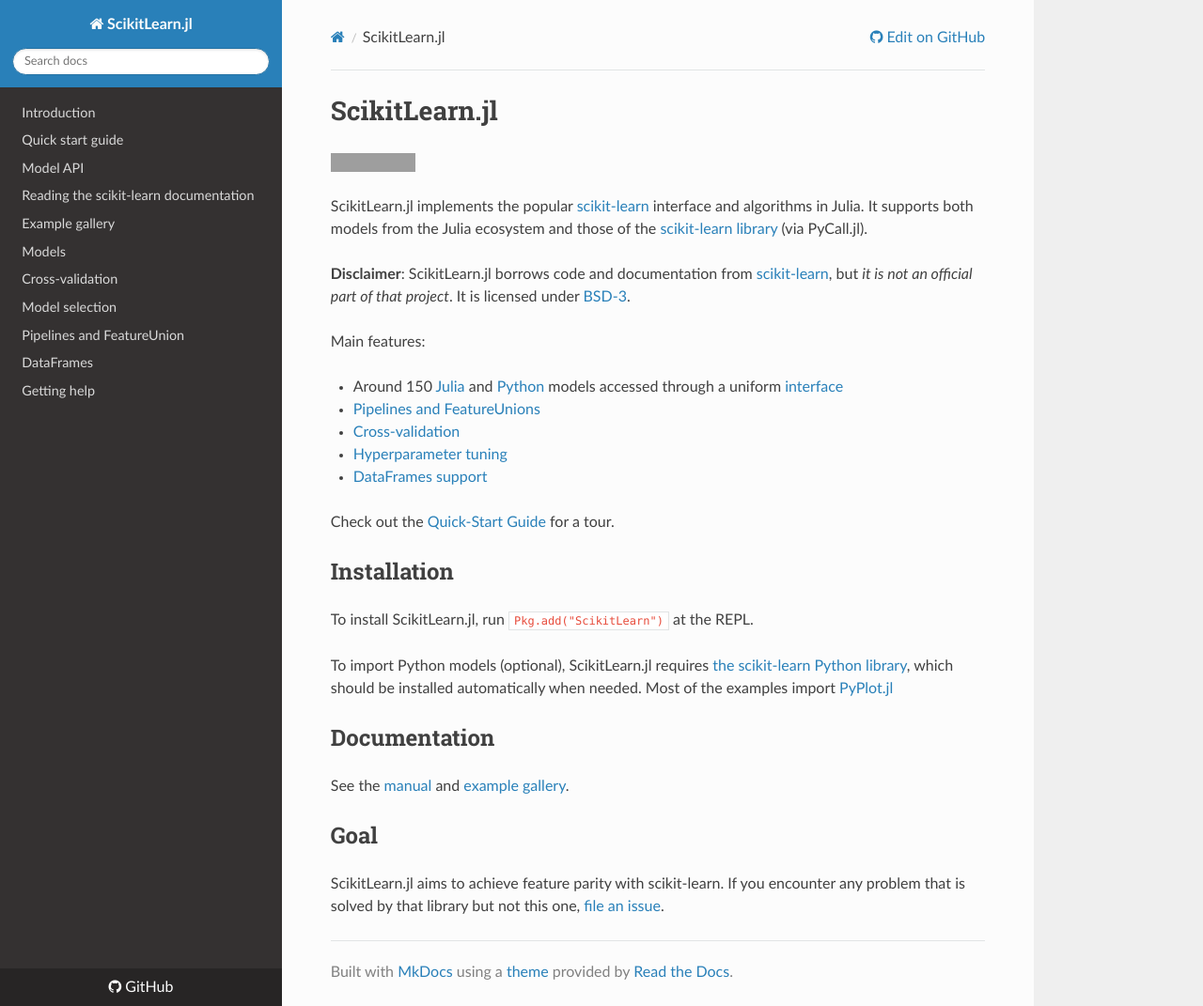
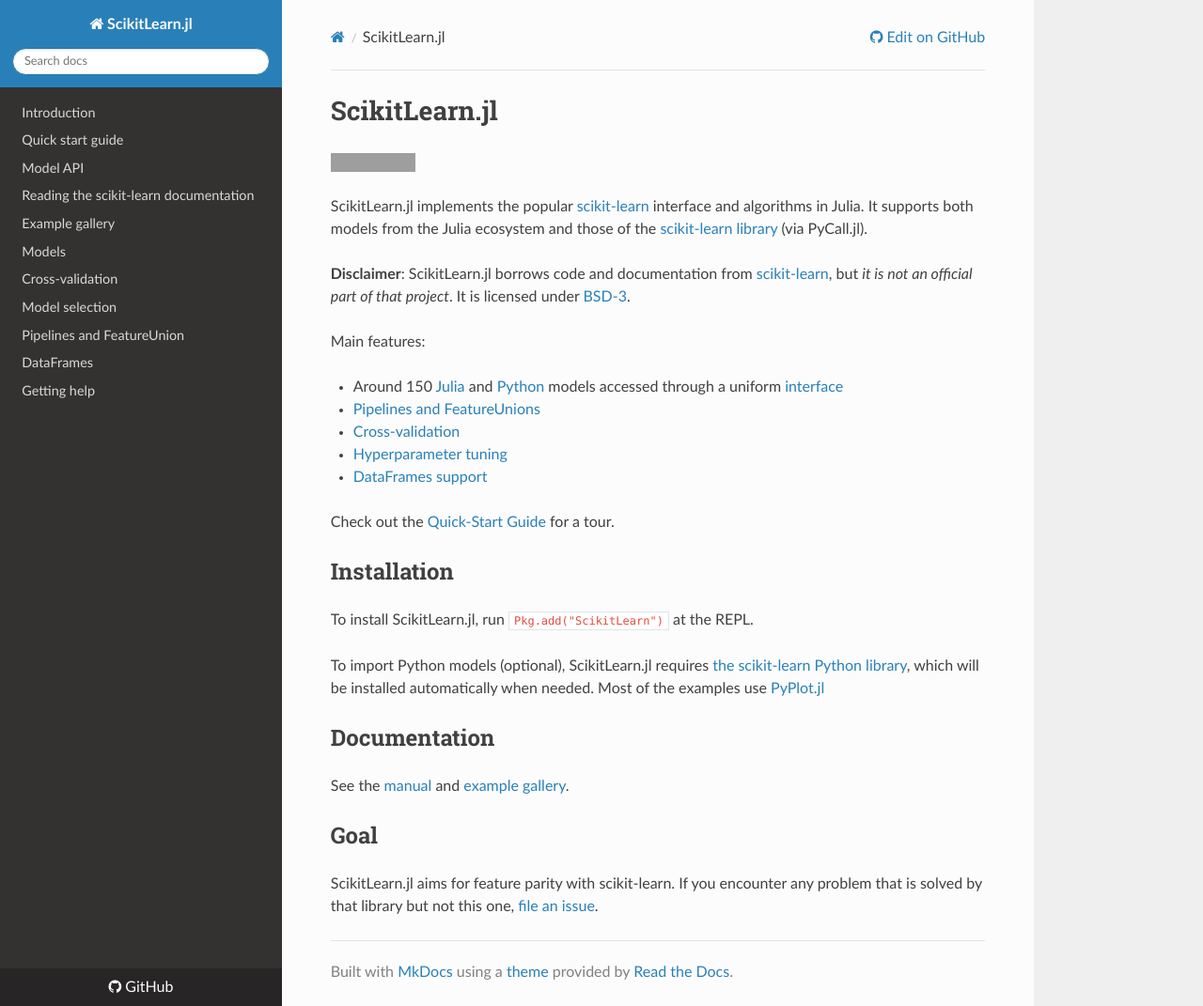
Before and after one commit to cstjean/ScikitLearn.jl, an MkDocs documentation site: the page built from docs/README_text.md, in a window 1280 px wide and 1071 px high. Shown: the whole window at 94% size. Built offline with MkDocs 1.6.1, drawn with Linux system fonts in a browser that asks for light colours; nearby versions of some CDN libraries; old or Windows-style settings are respelled for this version of MkDocs; grey boxes are pictures that could not be loaded.

Commit message:
Wording change

```diff
--- a/docs/README_text.md
+++ b/docs/README_text.md
@@ -28,7 +28,7 @@
 
 To install ScikitLearn.jl, run `Pkg.add("ScikitLearn")` at the REPL.
 
-To import Python models (optional), ScikitLearn.jl requires [the scikit-learn Python library](http://scikitlearnjl.readthedocs.io/en/latest/models/#installation), which should be installed automatically when needed. Most of the examples import [PyPlot.jl](https://github.com/stevengj/PyPlot.jl)
+To import Python models (optional), ScikitLearn.jl requires [the scikit-learn Python library](http://scikitlearnjl.readthedocs.io/en/latest/models/#installation), which will be installed automatically when needed. Most of the examples use [PyPlot.jl](https://github.com/stevengj/PyPlot.jl)
 
 ## Documentation
 
@@ -37,6 +37,6 @@
 
 ## Goal
 
-ScikitLearn.jl aims to achieve feature parity with scikit-learn. If you
+ScikitLearn.jl aims for feature parity with scikit-learn. If you
 encounter any problem that is solved by that library but not this one, [file an
 issue](https://github.com/cstjean/ScikitLearn.jl/issues).
```
